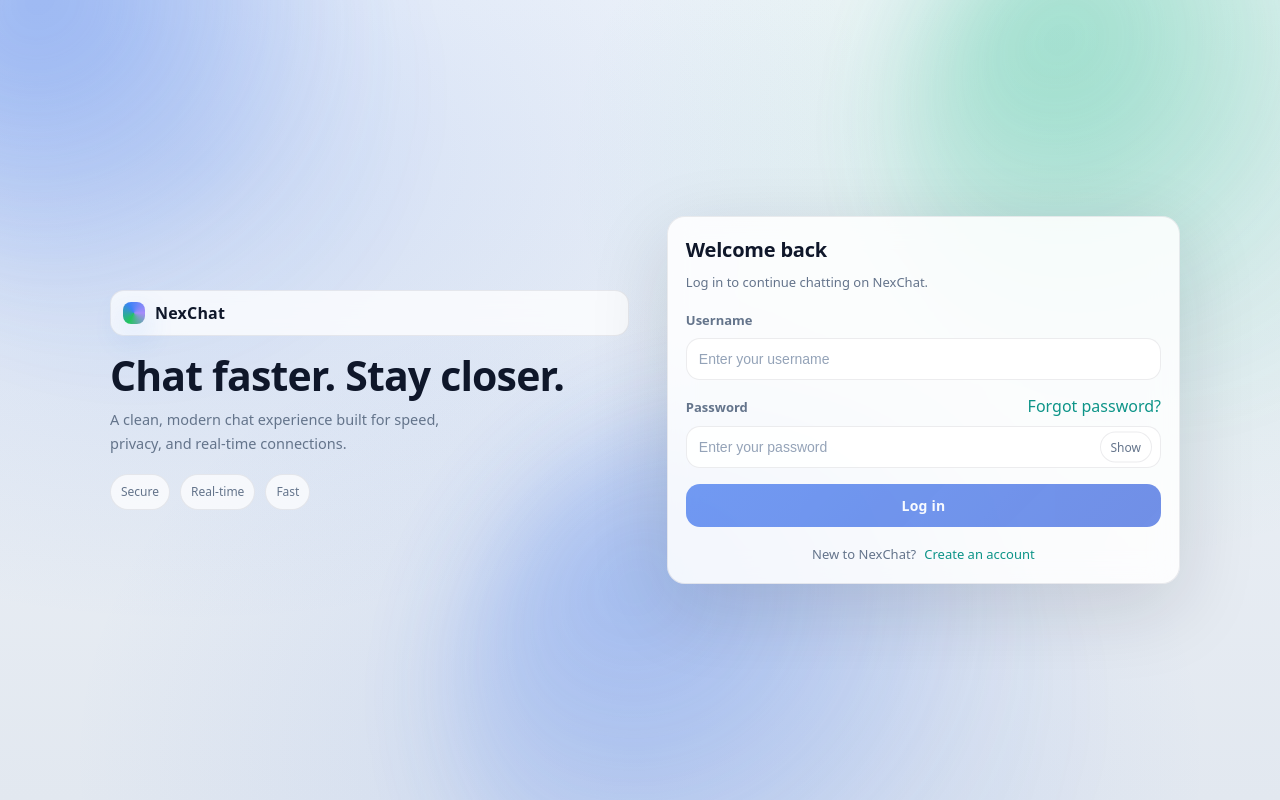
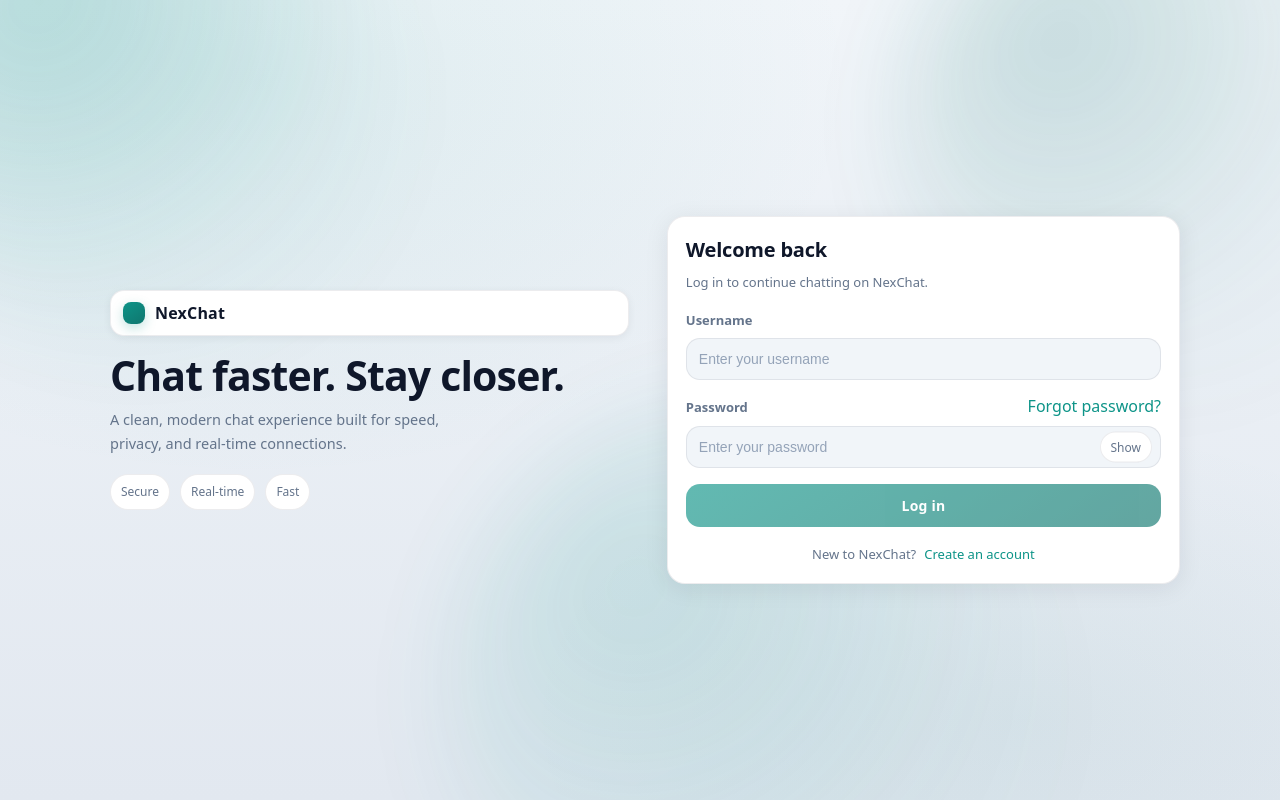
Before and after one commit to Aviral-Kaushik/NexChat-Frontend, a React (Vite) app: page /login in a window 1280 px wide. Built offline with nearby package versions, Linux system fonts and the light colour scheme.

Commit message:
Applied new UI theme to Login and Signup Screen

```diff
--- a/src/pages/auth/AuthLayout.module.css
+++ b/src/pages/auth/AuthLayout.module.css
@@ -5,9 +5,8 @@
   place-items: center;
   overflow: hidden;
   padding: 28px 18px;
-  background: radial-gradient(1200px 800px at 15% 20%, rgba(37, 99, 235, 0.14), transparent 58%),
-    radial-gradient(900px 700px at 85% 20%, rgba(16, 185, 129, 0.10), transparent 58%),
-    radial-gradient(1100px 900px at 50% 95%, rgba(37, 99, 235, 0.10), transparent 52%),
+  background: radial-gradient(1200px 800px at 20% 10%, rgba(13, 148, 136, 0.08), transparent 50%),
+    radial-gradient(1000px 600px at 80% 90%, rgba(15, 118, 110, 0.06), transparent 50%),
     linear-gradient(180deg, var(--bg) 0%, var(--bg2) 100%);
 }
 
@@ -25,20 +24,20 @@
   height: 520px;
   border-radius: 999px;
   filter: blur(48px);
-  opacity: 0.75;
+  opacity: 0.7;
   transform: translateZ(0);
 }
 
 .blobA {
   left: -120px;
   top: -160px;
-  background: radial-gradient(circle at 30% 30%, rgba(37, 99, 235, 0.55), rgba(37, 99, 235, 0.04) 62%);
+  background: radial-gradient(circle at 30% 30%, rgba(13, 148, 136, 0.35), rgba(13, 148, 136, 0.04) 62%);
 }
 
 .blobB {
   right: -140px;
   top: -120px;
-  background: radial-gradient(circle at 30% 30%, rgba(16, 185, 129, 0.45), rgba(16, 185, 129, 0.04) 60%);
+  background: radial-gradient(circle at 30% 30%, rgba(15, 118, 110, 0.28), rgba(15, 118, 110, 0.03) 60%);
 }
 
 .blobC {
@@ -46,7 +45,7 @@
   bottom: -220px;
   width: 620px;
   height: 620px;
-  background: radial-gradient(circle at 30% 30%, rgba(37, 99, 235, 0.42), rgba(37, 99, 235, 0.03) 62%);
+  background: radial-gradient(circle at 30% 30%, rgba(13, 148, 136, 0.22), rgba(13, 148, 136, 0.02) 62%);
 }
 
 .container {
@@ -72,17 +71,18 @@
   gap: 10px;
   padding: 10px 12px;
   border-radius: 14px;
-  background: rgba(255, 255, 255, 0.76);
+  background: var(--surfaceSolid);
   border: 1px solid var(--border);
   backdrop-filter: blur(10px);
+  box-shadow: 0 2px 8px rgba(15, 23, 42, 0.06);
 }
 
 .mark {
   width: 22px;
   height: 22px;
   border-radius: 8px;
-  background: conic-gradient(from 210deg, #22c55e, #3b82f6, #a78bfa, #22c55e);
-  box-shadow: 0 12px 30px rgba(59, 130, 246, 0.22);
+  background: linear-gradient(145deg, var(--primary), var(--primary2));
+  box-shadow: 0 4px 12px rgba(13, 148, 136, 0.25);
 }
 
 .brandText {
@@ -116,7 +116,7 @@
   font-size: 12px;
   padding: 8px 10px;
   border-radius: 999px;
-  background: rgba(255, 255, 255, 0.72);
+  background: var(--surfaceSolid);
   border: 1px solid var(--border);
   color: var(--muted);
 }
@@ -129,9 +129,9 @@
 .card {
   width: 100%;
   border-radius: 18px;
-  background: rgba(255, 255, 255, 0.86);
+  background: var(--surfaceSolid);
   border: 1px solid var(--border);
-  box-shadow: 0 24px 80px rgba(15, 23, 42, 0.14);
+  box-shadow: 0 4px 24px rgba(15, 23, 42, 0.08), 0 0 0 1px rgba(255, 255, 255, 0.5) inset;
   backdrop-filter: blur(14px);
 }
 
--- a/src/pages/auth/ForgotPasswordPage.module.css
+++ b/src/pages/auth/ForgotPasswordPage.module.css
@@ -1,7 +1,7 @@
 .box {
   padding: 14px;
   border-radius: 14px;
-  background: rgba(255, 255, 255, 0.86);
+  background: var(--bg);
   border: 1px solid var(--border);
 }
 
--- a/src/pages/auth/LoginPage.module.css
+++ b/src/pages/auth/LoginPage.module.css
@@ -26,16 +26,15 @@
   display: flex;
   align-items: center;
   border-radius: 14px;
-  background: rgba(255, 255, 255, 0.88);
+  background: var(--bg);
   border: 1px solid var(--border);
-  box-shadow: inset 0 1px 0 rgba(255, 255, 255, 0.65);
   transition: border-color 150ms ease, box-shadow 150ms ease, background 150ms ease;
 }
 
 .inputWrap:focus-within {
-  border-color: rgba(37, 99, 235, 0.55);
-  box-shadow: 0 0 0 4px var(--ring);
-  background: rgba(255, 255, 255, 0.94);
+  border-color: rgba(13, 148, 136, 0.5);
+  box-shadow: 0 0 0 3px var(--primarySoft);
+  background: var(--surfaceSolid);
 }
 
 .input {
@@ -59,7 +58,7 @@
   top: 50%;
   transform: translateY(-50%);
   border: 1px solid var(--border);
-  background: rgba(255, 255, 255, 0.86);
+  background: var(--surfaceSolid);
   color: var(--muted);
   border-radius: 999px;
   padding: 6px 10px;
@@ -69,8 +68,9 @@
 }
 
 .toggle:hover:enabled {
-  background: rgba(15, 23, 42, 0.04);
-  border-color: var(--borderStrong);
+  background: var(--primarySoft);
+  border-color: rgba(13, 148, 136, 0.2);
+  color: var(--primary);
 }
 
 .toggle:active:enabled {
@@ -86,16 +86,16 @@
   font-weight: 700;
   font-size: 14px;
   letter-spacing: 0.2px;
-  color: rgba(255, 255, 255, 0.97);
-  background: linear-gradient(135deg, rgba(37, 99, 235, 0.98), rgba(29, 78, 216, 0.96));
-  box-shadow: 0 16px 40px rgba(37, 99, 235, 0.20);
+  color: #fff;
+  background: linear-gradient(145deg, var(--primary), var(--primary2));
+  box-shadow: 0 4px 14px rgba(13, 148, 136, 0.3);
   cursor: pointer;
   transition: transform 120ms ease, filter 150ms ease, box-shadow 150ms ease;
 }
 
 .submit:hover:enabled {
   filter: brightness(1.05);
-  box-shadow: 0 18px 54px rgba(37, 99, 235, 0.26);
+  box-shadow: 0 6px 20px rgba(13, 148, 136, 0.35);
 }
 
 .submit:active:enabled {
@@ -154,7 +154,7 @@
 .error {
   margin: 0;
   font-size: 12px;
-  color: rgba(239, 68, 68, 0.95);
+  color: var(--danger);
 }
 
 @media (prefers-reduced-motion: reduce) {
--- a/src/pages/auth/SignupPage.module.css
+++ b/src/pages/auth/SignupPage.module.css
@@ -19,25 +19,24 @@
   display: flex;
   align-items: center;
   border-radius: 14px;
-  background: rgba(255, 255, 255, 0.88);
+  background: var(--bg);
   border: 1px solid var(--border);
-  box-shadow: inset 0 1px 0 rgba(255, 255, 255, 0.65);
   transition: border-color 150ms ease, box-shadow 150ms ease, background 150ms ease;
 }
 
 .inputWrap[data-invalid='true'] {
-  border-color: rgba(239, 68, 68, 0.55);
+  border-color: rgba(220, 38, 38, 0.5);
 }
 
 .inputWrap:focus-within {
-  border-color: rgba(37, 99, 235, 0.55);
-  box-shadow: 0 0 0 4px var(--ring);
-  background: rgba(255, 255, 255, 0.94);
+  border-color: rgba(13, 148, 136, 0.5);
+  box-shadow: 0 0 0 3px var(--primarySoft);
+  background: var(--surfaceSolid);
 }
 
 .inputWrap[data-invalid='true']:focus-within {
-  border-color: rgba(239, 68, 68, 0.62);
-  box-shadow: 0 0 0 4px rgba(239, 68, 68, 0.14);
+  border-color: rgba(220, 38, 38, 0.6);
+  box-shadow: 0 0 0 3px var(--dangerSoft);
 }
 
 .input {
@@ -61,7 +60,7 @@
   top: 50%;
   transform: translateY(-50%);
   border: 1px solid var(--border);
-  background: rgba(255, 255, 255, 0.86);
+  background: var(--surfaceSolid);
   color: var(--muted);
   border-radius: 999px;
   padding: 6px 10px;
@@ -71,8 +70,9 @@
 }
 
 .toggle:hover:enabled {
-  background: rgba(15, 23, 42, 0.04);
-  border-color: var(--borderStrong);
+  background: var(--primarySoft);
+  border-color: rgba(13, 148, 136, 0.2);
+  color: var(--primary);
 }
 
 .toggle:active:enabled {
@@ -82,7 +82,7 @@
 .error {
   margin: 0;
   font-size: 12px;
-  color: rgba(239, 68, 68, 0.95);
+  color: var(--danger);
 }
 
 .submit {
@@ -94,16 +94,16 @@
   font-weight: 700;
   font-size: 14px;
   letter-spacing: 0.2px;
-  color: rgba(255, 255, 255, 0.97);
-  background: linear-gradient(135deg, rgba(37, 99, 235, 0.98), rgba(29, 78, 216, 0.96));
-  box-shadow: 0 16px 40px rgba(37, 99, 235, 0.20);
+  color: #fff;
+  background: linear-gradient(145deg, var(--primary), var(--primary2));
+  box-shadow: 0 4px 14px rgba(13, 148, 136, 0.3);
   cursor: pointer;
   transition: transform 120ms ease, filter 150ms ease, box-shadow 150ms ease;
 }
 
 .submit:hover:enabled {
   filter: brightness(1.05);
-  box-shadow: 0 18px 54px rgba(37, 99, 235, 0.26);
+  box-shadow: 0 6px 20px rgba(13, 148, 136, 0.35);
 }
 
 .submit:active:enabled {
```
